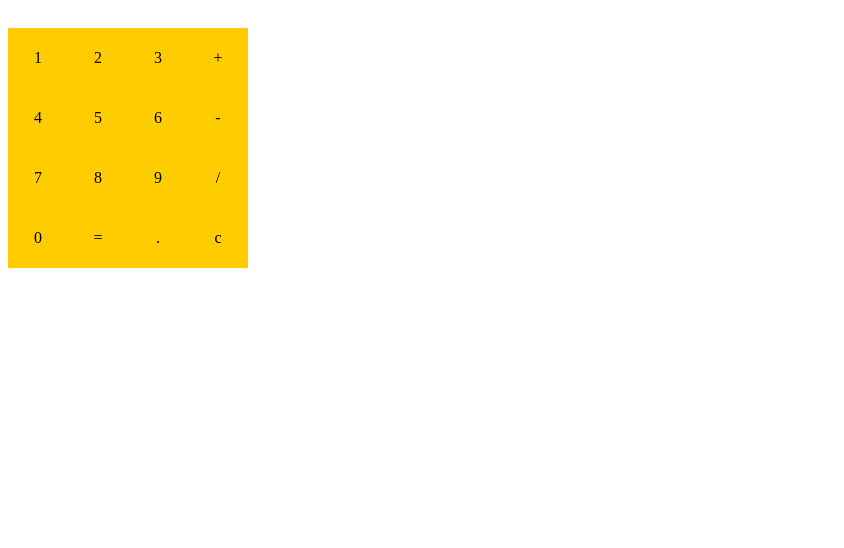
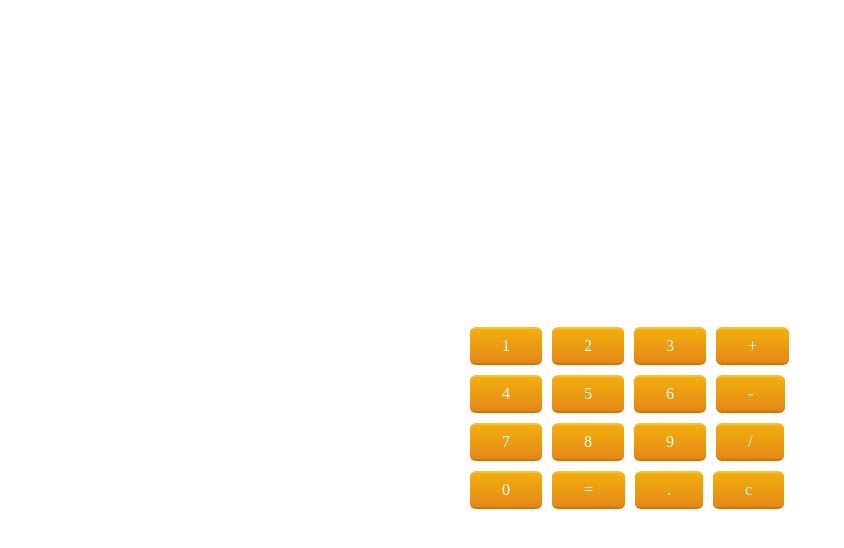
Before and after one commit to AlexeyKrop/calculator, a plain HTML site: page index.html in a window 1280 px wide. Shown: the whole page, without its empty margins (0-844 px from the left). Drawn offline with Linux system fonts and the light colour scheme.

Commit message:
fix style

```diff
--- a/index.html
+++ b/index.html
@@ -9,8 +9,10 @@
     <title>Calculator</title>
   </head>
   <body>
-    <div id="calc">
-      <input id="input" />
+    <div class="wrap">
+      <div id="calc">
+        <input id="input" />
+      </div>
     </div>
   </body>
 </html>
--- a/style.css
+++ b/style.css
@@ -1,24 +1,38 @@
+.wrap {
+  min-height: 100vh;
+  display: flex;
+  align-items: center;
+  justify-content: center;
+}
 #calc {
-  width: 240px;
-  display: inline-block;
+  display: flex;
+  max-width: 350px;
+  width: 100%;
+  flex-wrap: wrap;
 }
-
 #input {
   width: 100%;
   border: 0;
   font-size: 16px;
 }
 .btn {
-  width: 60px;
-  height: 60px;
-  background: #fc0;
+  margin: 5px;
   display: inline-block;
-  text-align: center;
-  line-height: 60px;
-  user-select: none;
+  color: white;
+  text-decoration: none;
+  cursor: pointer;
+  padding: 0.5em 2em;
+  outline: none;
+  border-width: 2px 0;
+  border-style: solid none;
+  border-color: #fdbe33 #000 #d77206;
+  border-radius: 6px;
+  background: linear-gradient(#f3ae0f, #e38916) #e38916;
+  transition: 0.2s;
 }
-
 .btn:hover {
-  background: #f70;
-  color: #fff;
+  background: linear-gradient(#f5ae00, #f59500) #f5ae00;
 }
+.btm:active {
+  background: linear-gradient(#f59500, #f5ae00) #f59500;
+}
```
